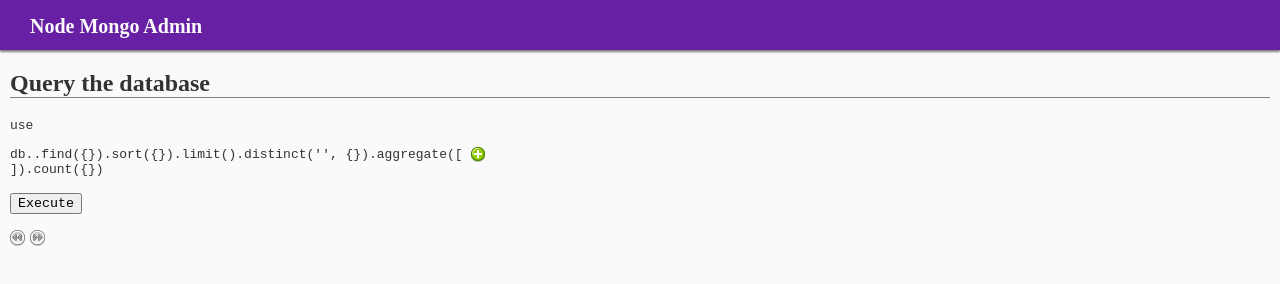
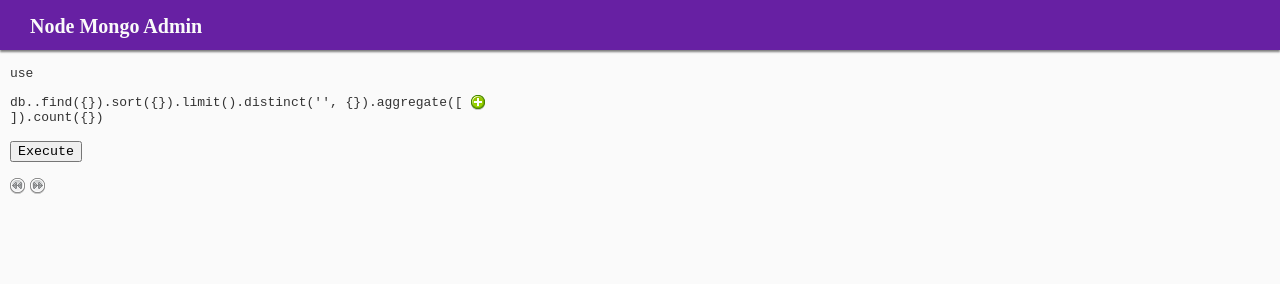
Before and after one commit to clubedaentrega/node-mongo-admin, a website: page public/index.html in a window 1280 px wide. Drawn offline with Linux system fonts and the light colour scheme; no server answers.

Commit message:
Remove unecessary header

```diff
--- a/public/css.css
+++ b/public/css.css
@@ -49,10 +49,6 @@
 
 .error {
 	background-color: #FCC;
-}
-
-h2 {
-	border-bottom: thin gray solid;
 }
 
 input {
--- a/public/header.js
+++ b/public/header.js
@@ -1,8 +1,8 @@
+/*globals Panel*/
 'use strict'
 
 /* Sticky header appears when scrolling page */
 window.onscroll = function () {
-
 	var top = window.pageYOffset
 
 	if (top >= document.getElementById('query-result').offsetTop) {
--- a/public/index.html
+++ b/public/index.html
@@ -29,8 +29,6 @@
 	<header>
 		<h1>Node Mongo Admin</h1>
 	</header>
-
-	<h2>Query the database</h2>
 
 	<form id="query-form">
 		<p id="mode-buttons">
```
